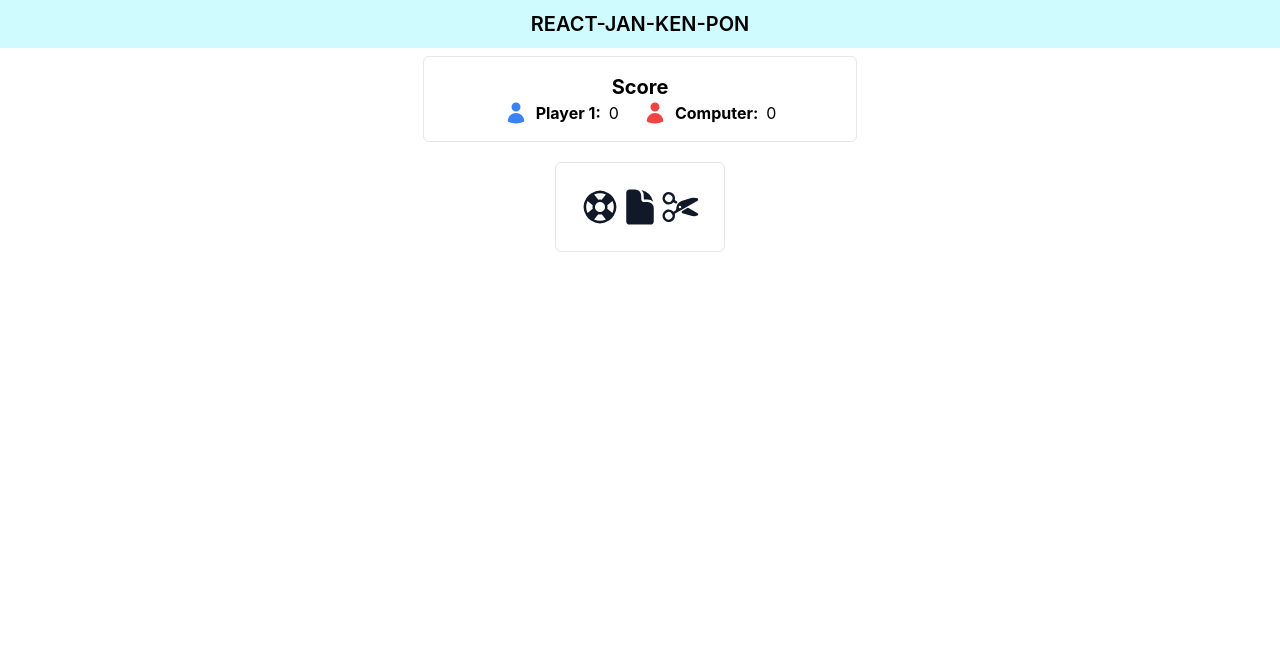
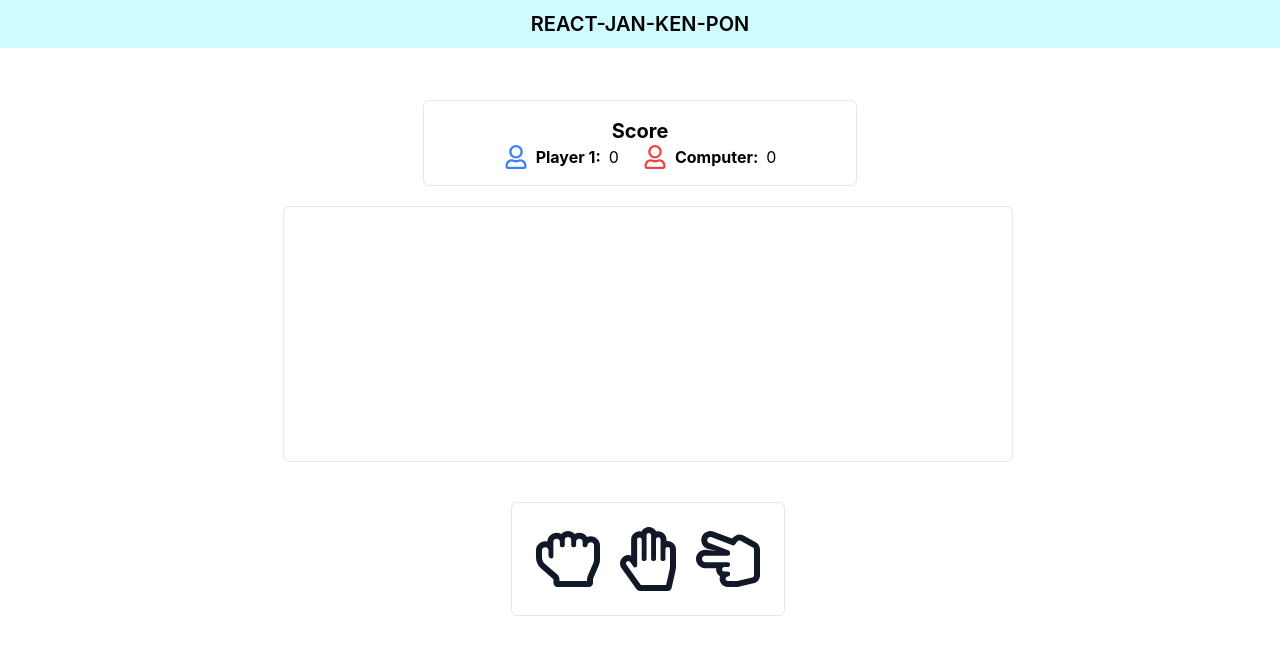
Before and after one commit to alefnsc/react-jan-ken-pon-web, a React (Vite) app: page / in a window 1280 px wide. Shown: the top 654 px of the page. Built offline with nearby package versions, Linux system fonts and the light colour scheme.

Commit message:
Icons update, Timer + game-table creation

```diff
--- a/package.json
+++ b/package.json
@@ -10,10 +10,11 @@
     "preview": "vite preview"
   },
   "dependencies": {
-    "@heroicons/react": "^2.0.18",
     "clsx": "^2.0.0",
     "react": "^18.2.0",
+    "react-countdown-circle-timer": "^3.2.1",
     "react-dom": "^18.2.0",
+    "react-icons": "^4.12.0",
     "react-spinners": "^0.13.8",
     "react-toastify": "^9.0.3",
     "tailwind-merge": "^2.0.0"
--- a/src/components/Control.tsx
+++ b/src/components/Control.tsx
@@ -1,8 +1,8 @@
 import {
-  ScissorsIcon,
-  DocumentIcon,
-  LifebuoyIcon,
-} from "@heroicons/react/24/solid";
+  FaRegHandRock,
+  FaRegHandPaper,
+  FaRegHandScissors,
+} from "react-icons/fa";
 
 import { Move } from "../helpers/MoveHelpers";
 
@@ -12,15 +12,15 @@ type ControlProps = {
 
 export default function Control({ onPlayer1Move }: ControlProps) {
   return (
-    <div className="border flex flex-row justify-center items-center rounded-md p-6 my-5">
+    <div className="border flex flex-row justify-center items-center rounded-md p-6 my-5 space-x-4 h-full">
       <div onClick={() => onPlayer1Move("rock")}>
-        <LifebuoyIcon className="h-10 w-10 text-gray-900 hover:text-gray-600" />
+        <FaRegHandRock className="w-16 h-16 text-gray-900 hover:text-gray-600" />
       </div>
       <div onClick={() => onPlayer1Move("paper")} className="">
-        <DocumentIcon className="h-10 w-10 text-gray-900  hover:text-gray-600" />
+        <FaRegHandPaper className="w-16 h-16 text-gray-900  hover:text-gray-600" />
       </div>
       <div onClick={() => onPlayer1Move("scissor")} className="">
-        <ScissorsIcon className="h-10 w-10 text-gray-900  hover:text-gray-600" />
+        <FaRegHandScissors className="w-16 h-16 text-gray-900  hover:text-gray-600" />
       </div>
     </div>
   );
--- a/src/components/Score.tsx
+++ b/src/components/Score.tsx
@@ -1,4 +1,4 @@
-import { UserIcon } from "@heroicons/react/24/solid";
+import { FaRegUser } from "react-icons/fa";
 
 type ScoreProps = {
   player1Score: number;
@@ -13,12 +13,12 @@ export const Score = ({ player1Score, player2Score }: ScoreProps) => {
       </div>
       <div className="flex justify-between items-center w-full px-16 space-x-6">
         <div className="flex justify-center items-center flex-nowrap">
-          <UserIcon className="h-6 w-6 text-blue-500" />
+          <FaRegUser className="h-6 w-6 text-blue-500" />
           <p className="mx-2 font-bold">Player 1:</p>
           <span> {player1Score}</span>
         </div>
         <div className="flex justify-center items-center flex-nowrap">
-          <UserIcon className="h-6 w-6 text-red-500" />
+          <FaRegUser className="h-6 w-6 text-red-500" />
           <p className="mx-2 font-bold">Computer:</p>
           <span> {player2Score}</span>
         </div>
--- /dev/null
+++ b/src/components/Timer.tsx
@@ -0,0 +1,49 @@
+import { useRef } from "react";
+import { CountdownCircleTimer } from "react-countdown-circle-timer";
+
+export default function Timer() {
+  const RenderTime = ({ remainingTime }: { remainingTime: number }) => {
+    const currentTime = useRef<number>(remainingTime);
+    const prevTime = useRef(0);
+    const isNewTimeFirstTick = useRef(false);
+
+    if (currentTime.current !== remainingTime) {
+      isNewTimeFirstTick.current = true;
+      prevTime.current = currentTime.current;
+      currentTime.current = remainingTime;
+    } else {
+      isNewTimeFirstTick.current = false;
+    }
+
+    const isTimeUp = isNewTimeFirstTick.current;
+
+    return (
+      <div className="time-wrapper">
+        <div key={remainingTime} className={`time ${isTimeUp ? "up" : ""}`}>
+          {remainingTime}
+        </div>
+        {prevTime.current !== null && (
+          <div
+            key={prevTime.current}
+            className={`time ${!isTimeUp ? "down" : ""}`}
+          >
+            {prevTime.current}
+          </div>
+        )}
+      </div>
+    );
+  };
+
+  return (
+    <div className={`timer-wrapper`}>
+      <CountdownCircleTimer
+        isPlaying // use isPlaying variable
+        duration={3} // use duration variable
+        colors={["#A30000", "#F7B801", "#A30000"]}
+        colorsTime={[3, 2, 1]}
+      >
+        {RenderTime}
+      </CountdownCircleTimer>
+    </div>
+  );
+}
--- a/src/helpers/MoveHelpers.ts
+++ b/src/helpers/MoveHelpers.ts
@@ -30,3 +30,7 @@ export function Result(playerMove: Move, computerMove: Move): string {
   const outcome = outcomes[playerMove]?.[computerMove];
   return outcome ?? "Invalid move!";
 }
+
+export function RandomMove(): Move {
+  return options[Math.floor(Math.random() * options.length)];
+}
--- a/src/index.css
+++ b/src/index.css
@@ -13,3 +13,54 @@
   -moz-osx-font-smoothing: grayscale;
   -webkit-text-size-adjust: 100%;
 }
+
+h1 {
+  font-family: "Roboto";
+  text-align: center;
+  margin-bottom: 40px;
+}
+
+.timer-wrapper {
+  display: flex;
+  justify-content: center;
+}
+
+.time-wrapper {
+  position: relative;
+  width: 80px;
+  height: 60px;
+  font-size: 48px;
+  font-family: "ARIAL";
+}
+
+.time-wrapper .time {
+  position: absolute;
+  left: 0;
+  top: 0;
+  width: 100%;
+  height: 100%;
+  display: flex;
+  justify-content: center;
+  align-items: center;
+  transform: translateY(0);
+  opacity: 1;
+  transition: all 0.2s;
+}
+
+.time-wrapper .time.up {
+  opacity: 0;
+  transform: translateY(-100%);
+}
+
+.time-wrapper .time.down {
+  opacity: 0;
+  transform: translateY(100%);
+}
+
+.container {
+  width: 60%;
+}
+
+.game-table {
+  height: 16rem;
+}
--- a/src/pages/ReactJanKenPo.tsx
+++ b/src/pages/ReactJanKenPo.tsx
@@ -1,12 +1,12 @@
 import { useState, useEffect } from "react";
-
 import { Header } from "../components/Header";
 import { Main } from "../components/Main";
 import { ToastContainer, toast } from "react-toastify";
 import "react-toastify/dist/ReactToastify.css";
 import { Score } from "../components/Score";
 import Control from "../components/Control";
-import { Move, options, Result } from "../helpers/MoveHelpers";
+import { Move, Result, RandomMove } from "../helpers/MoveHelpers";
+import Timer from "../components/Timer";
 
 export default function ReactJanKenPo() {
   const [player1Win, setPlayer1Win] = useState(false);
@@ -14,14 +14,15 @@ export default function ReactJanKenPo() {
   const [player1Move, setPlayer1Move] = useState<Move | null>(null);
   const [player2Move, setPlayer2Move] = useState<Move | null>(null);
   const [score, setScore] = useState({ player1: 0, player2: 0 });
-
+  const [timer, setTimer] = useState(false);
   function handlePlayer1Move(move: Move) {
     setPlayer1Move(move);
+    setTimer(true);
   }
 
   useEffect(() => {
     if (player1Move) {
-      const computerMove = options[Math.floor(Math.random() * options.length)];
+      const computerMove = RandomMove();
       setPlayer2Move(computerMove);
     }
   }, [player1Move, player2Move]);
@@ -44,19 +45,11 @@ export default function ReactJanKenPo() {
   }, [player1Win, player2Win, setScore]);
 
   useEffect(() => {
+    let intervalId: number;
     if (player1Move && player2Move) {
       const result = Result(player1Move, player2Move);
-      toast.info(result, {
-        position: "top-center",
-        autoClose: 3000,
-        hideProgressBar: true,
-        closeOnClick: true,
-        pauseOnHover: false,
-        draggable: true,
-        progress: false,
-        theme: "light",
-      });
-
+      setTimer(true);
+      intervalId = setInterval(() => {
         if (result === "You win!") {
           setPlayer1Win(true);
           setPlayer2Win(false);
@@ -73,17 +66,33 @@ export default function ReactJanKenPo() {
           setPlayer1Move(null);
           setPlayer2Move(null);
         }
+        toast.info(result, {
+          position: "top-center",
+          autoClose: 3000,
+          hideProgressBar: true,
+          closeOnClick: true,
+          pauseOnHover: false,
+          draggable: true,
+          progress: false,
+          theme: "light",
+        });
+        setTimer(false);
+      }, 3000);
     }
+    return () => clearInterval(intervalId);
   }, [player1Move, player2Move, setPlayer1Win, setPlayer2Win]);
-
+  const newTimer = timer ? <Timer /> : null;
   return (
     <>
       <Header> REACT-JAN-KEN-PON</Header>
 
       <Main>
-        <div className="flex flex-col justify-center items-center">
+        <div className="flex flex-col justify-center items-center rounded-md p-6 my-5 space-x-4">
           <Score player1Score={score.player1} player2Score={score.player2} />
-
+          {/* Game table - There will be a game table to delay computer move and display the result*/}
+          <div className="container game-table border flex flex-row justify-center items-center rounded-md p-6 my-5 space-x-2">
+            {newTimer}
+          </div>
           <Control onPlayer1Move={handlePlayer1Move} />
           <ToastContainer
             position="top-center"
```
Also changed, not shown: 1 other file (tests, documents, lock files or other folders). Lines whose indentation alone changed are shown as unchanged.
